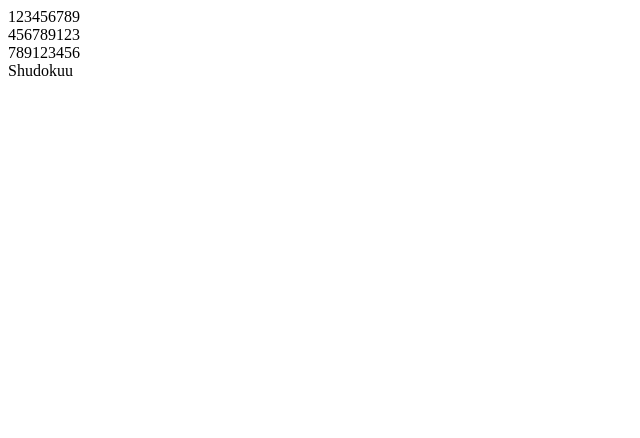
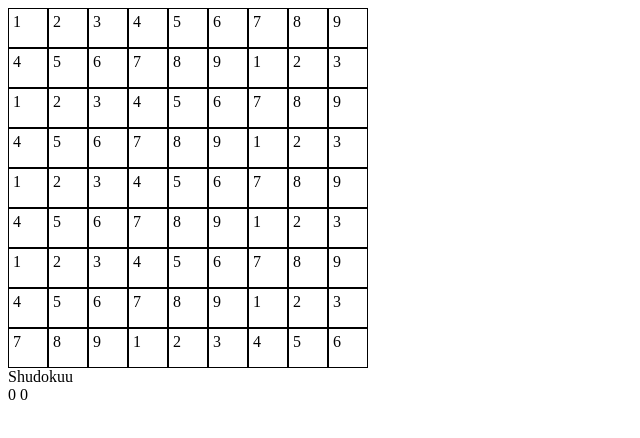
Before and after one commit to Rantelo/react-sudoku, a React app: page / in a window 1280 px wide. Shown: the top 438 px of the page, without its empty margins (0-640 px from the left). Built offline with nearby package versions, Linux system fonts and the light colour scheme.

Commit message:
Add vim alike navigation

```diff
--- a/src/App.js
+++ b/src/App.js
@@ -1,33 +1,91 @@
-import React from 'react';
+import React, { Component } from 'react';
+import Cell from './components/cell'
 
-export default class App extends React.Component {
+export default class App extends Component {
   constructor(props) {
     super(props);
-    this._generateRow = this._generateRow.bind(this);
+    this._generateRow   = this._generateRow.bind(this);
+    this._handleKeyDown = this._handleKeyDown.bind(this);
+    this.state = {
+      cursor: [0,0]
+    };
   }
   _generateRow(arr, row) {
     return (
-      <div>
+      <div key={`row-${row}`}>
         {arr.map((element,index) => {
           return(
-            <div key={`${row}-${index}`} className={'box'}> {element}</div>
+            <Cell
+              id={`${row}-${index}`}
+              key={`${row}-${index}`}
+              value={element}
+              />
           );
         })}
       </div>
     )
   }
+
+  _handleKeyDown( event ) {
+    let { key } = event;
+
+    const cursor = this.state.cursor;
+
+
+
+    if ( key === 'j' ) {
+      this.setState({
+        cursor: [cursor[0] + 1, cursor[1]]
+      });
+    }
+    if ( key === 'k' ) {
+      this.setState({
+        cursor: [cursor[0] - 1, cursor[1]]
+      });
+    }
+    if ( key === 'h' ) {
+      this.setState({
+        cursor: [cursor[0], cursor[1] - 1]
+      });
+    }
+    if ( key === 'l' ) {
+      this.setState({
+        cursor: [cursor[0], cursor[1] + 1]
+      });
+    }
+
+  }
+
+  componentDidMount() {
+    document.addEventListener('keydown', this._handleKeyDown);
+  }
+
+  componentWillUnmount() {
+    document.removeEventListener('keydown', this._handleKeyDown);
+  }
+
   render() {
     let sudoku = [
+      [1,2,3,4,5,6,7,8,9],
+      [4,5,6,7,8,9,1,2,3],
+      [1,2,3,4,5,6,7,8,9],
+      [4,5,6,7,8,9,1,2,3],
+      [1,2,3,4,5,6,7,8,9],
+      [4,5,6,7,8,9,1,2,3],
       [1,2,3,4,5,6,7,8,9],
       [4,5,6,7,8,9,1,2,3],
       [7,8,9,1,2,3,4,5,6]
     ];
     let rows = sudoku.map((row, index) => this._generateRow(row,index));
 
+    let cursor = this.state.cursor;
+
     return (
       <div>
         {rows}
         Shudokuu
+        <br />
+        {cursor.join(" ")}
       </div>
     );
   }
```
